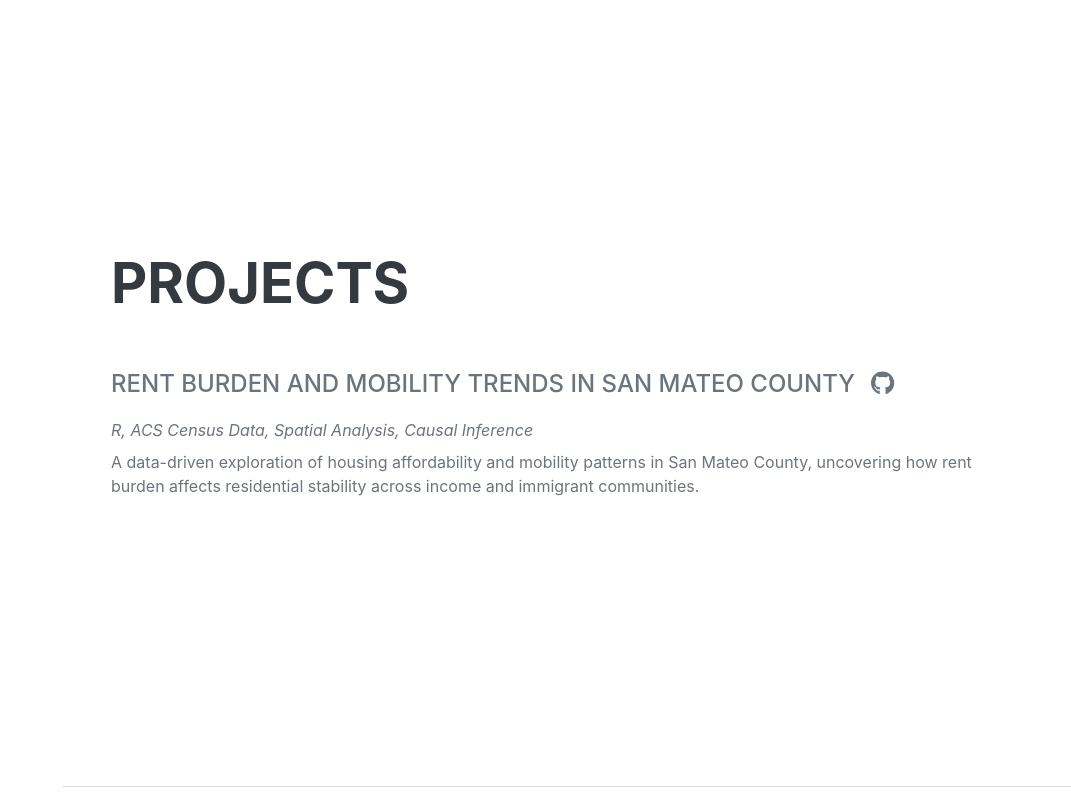
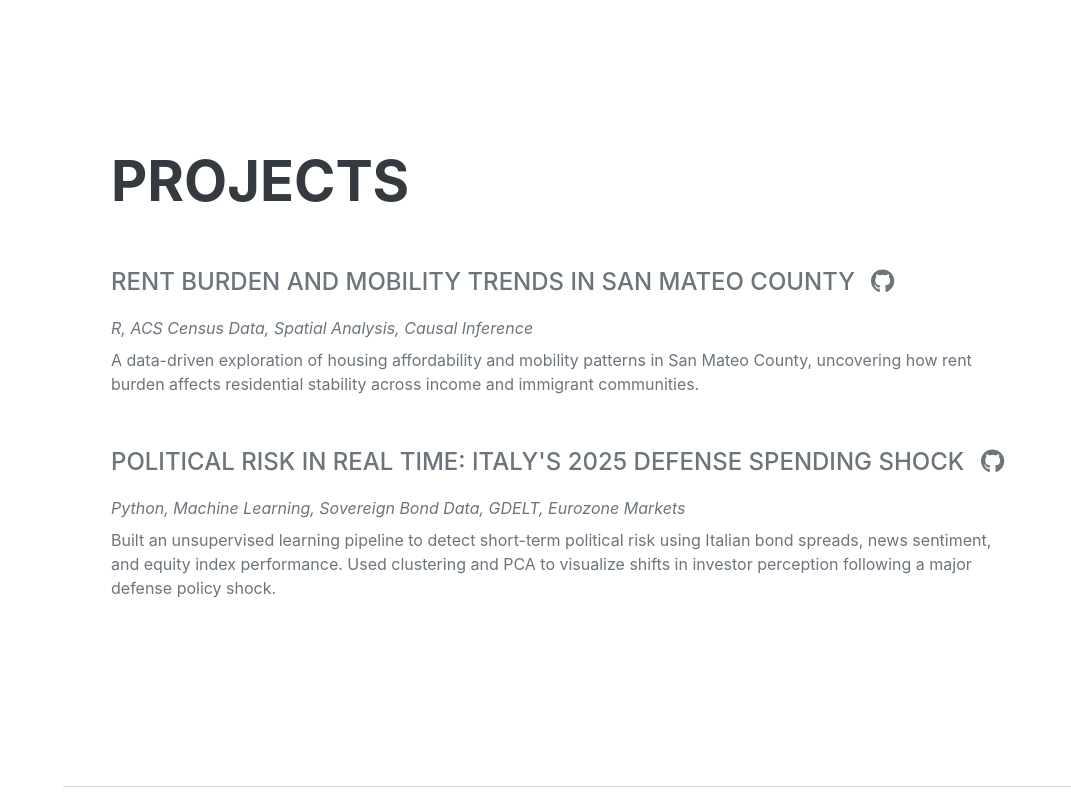
Before and after one commit to chrisyangqn/portfolio, a plain HTML site: page index.html in a window 1280 px wide. Shown: the part 3706-4503 px from the top of the page, without its empty margins (209-1280 px from the left). Drawn offline with nearby package versions, Linux system fonts and the light colour scheme; a web font is replaced by a local one.

Commit message:
Update index.html

```diff
--- a/index.html
+++ b/index.html
@@ -288,7 +288,13 @@
                 >
                   • Rent Burden and Mobility Trends in San Mateo County </a
                 ><br />
-                - Project 2
+                <a
+                  href="#projects"
+                  style="text-decoration: none; color: inherit"
+                >
+                  • Political Risk in Real Time: Italy's 2025 Defense Spending
+                  Shock
+                </a>
               </div>
             </div>
             <div class="flex-shrink-0">
@@ -376,6 +382,36 @@
             A data-driven exploration of housing affordability and mobility
             patterns in San Mateo County, uncovering how rent burden affects
             residential stability across income and immigrant communities.
+          </p>
+
+          <!-- Spacer -->
+          <br />
+
+          <div class="subheading mb-3">
+            Political Risk in Real Time: Italy's 2025 Defense Spending Shock
+            <a
+              href="https://github.com/chrisyangqn/Political-Risk-in-Real-Time"
+              target="_blank"
+              title="View on GitHub"
+              style="margin-left: 10px; color: inherit"
+            >
+              <i class="fab fa-github"></i>
+            </a>
+          </div>
+
+          <p class="mb-2">
+            <em
+              >Python, Machine Learning, Sovereign Bond Data, GDELT, Eurozone
+              Markets</em
+            >
+          </p>
+
+          <p class="mb-4">
+            Built an unsupervised learning pipeline to detect short-term
+            political risk using Italian bond spreads, news sentiment, and
+            equity index performance. Used clustering and PCA to visualize
+            shifts in investor perception following a major defense policy
+            shock.
           </p>
         </div>
       </section>
```
